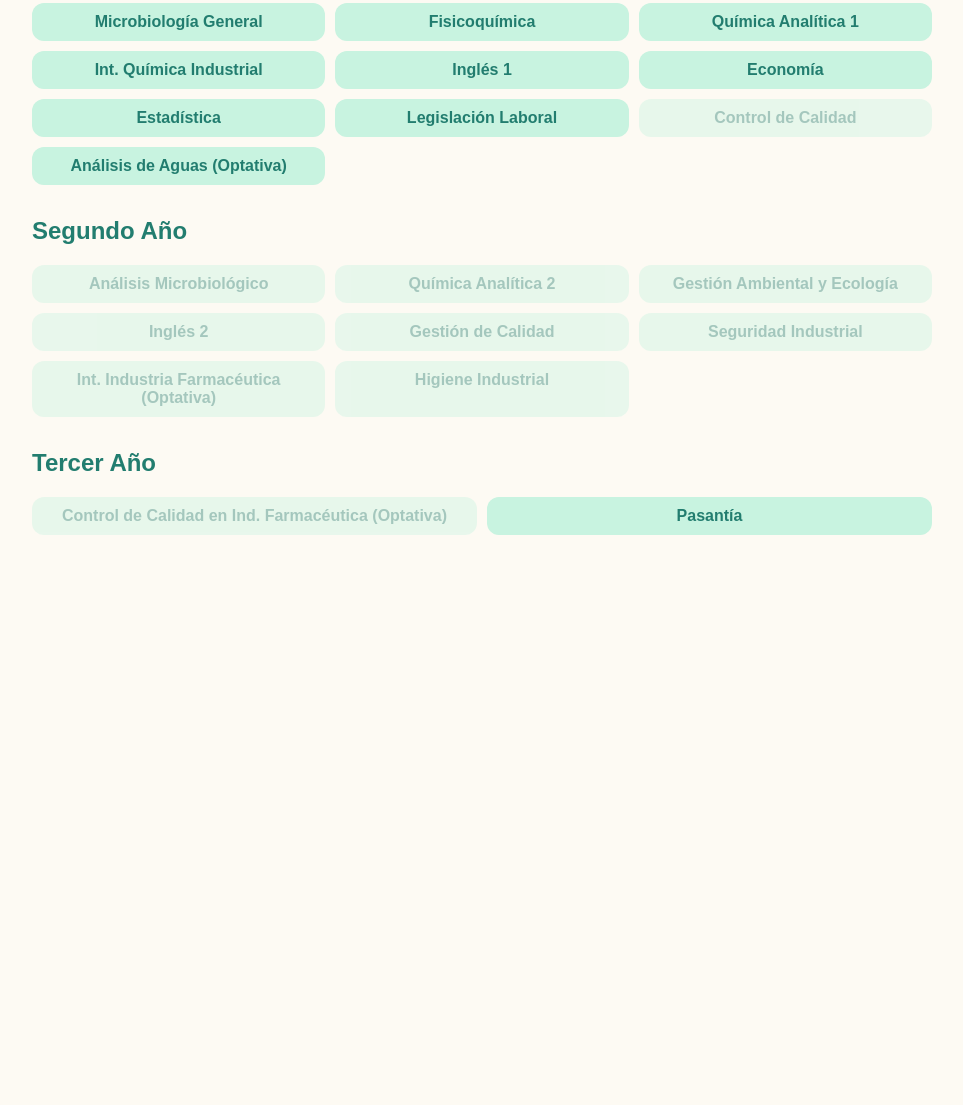
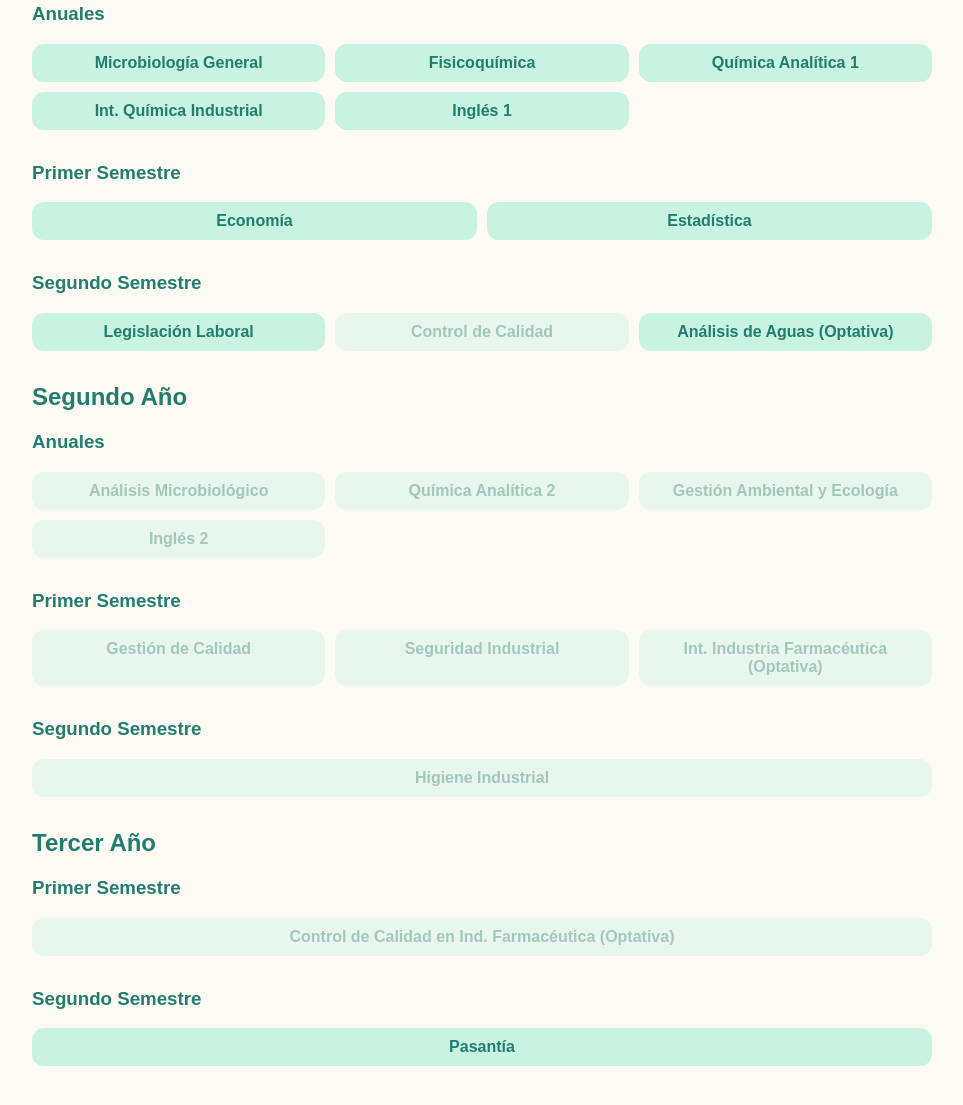
Before and after one commit to Agus1910/Tecnologo-Quimico, a plain HTML site: page index.html in a window 1280 px wide. Shown: the part 231-1336 px from the top of the page, without its empty margins (158-1121 px from the left). Before the commit the page ends 830 px from the top, so only its background shows below. Drawn offline with Linux system fonts and the light colour scheme.

Commit message:
Update index.html

```diff
--- a/index.html
+++ b/index.html
@@ -16,44 +16,67 @@
       </div>
     </div>
 
-    <!-- Primer Año -->
+    <!-- PRIMER AÑO -->
     <section>
       <h2>Primer Año</h2>
+      <h3>Anuales</h3>
       <div class="bloque">
         <div class="materia" data-creditos="13">Microbiología General</div>
         <div class="materia" data-creditos="18">Fisicoquímica</div>
         <div class="materia" data-creditos="23">Química Analítica 1</div>
         <div class="materia" data-creditos="15">Int. Química Industrial</div>
         <div class="materia" data-creditos="6">Inglés 1</div>
+      </div>
+
+      <h3>Primer Semestre</h3>
+      <div class="bloque">
         <div class="materia" data-creditos="3">Economía</div>
         <div class="materia" data-creditos="8">Estadística</div>
+      </div>
+
+      <h3>Segundo Semestre</h3>
+      <div class="bloque">
         <div class="materia" data-creditos="2">Legislación Laboral</div>
         <div class="materia" data-creditos="4" data-previas="Estadística">Control de Calidad</div>
         <div class="materia" data-creditos="5">Análisis de Aguas (Optativa)</div>
       </div>
     </section>
 
-    <!-- Segundo Año -->
+    <!-- SEGUNDO AÑO -->
     <section>
       <h2>Segundo Año</h2>
+      <h3>Anuales</h3>
       <div class="bloque">
         <div class="materia" data-creditos="20" data-previas="Microbiología General,Química Analítica 1">Análisis Microbiológico</div>
         <div class="materia" data-creditos="23" data-previas="Química Analítica 1,Estadística">Química Analítica 2</div>
         <div class="materia" data-creditos="6" data-previas="Int. Química Industrial">Gestión Ambiental y Ecología</div>
         <div class="materia" data-creditos="6" data-previas="Inglés 1">Inglés 2</div>
+      </div>
+
+      <h3>Primer Semestre</h3>
+      <div class="bloque">
         <div class="materia" data-creditos="4" data-previas="Control de Calidad">Gestión de Calidad</div>
         <div class="materia" data-creditos="4" data-previas="Int. Química Industrial">Seguridad Industrial</div>
         <div class="materia" data-creditos="5" data-previas="Microbiología General,Int. Química Industrial">Int. Industria Farmacéutica (Optativa)</div>
+      </div>
+
+      <h3>Segundo Semestre</h3>
+      <div class="bloque">
         <div class="materia" data-creditos="4" data-previas="Int. Química Industrial">Higiene Industrial</div>
       </div>
     </section>
 
-    <!-- Tercer Año -->
+    <!-- TERCER AÑO -->
     <section>
       <h2>Tercer Año</h2>
+      <h3>Primer Semestre</h3>
       <div class="bloque">
         <div class="materia" data-creditos="5" data-previas="Química Analítica 1,Química Analítica 2,Control de Calidad,Int. Industria Farmacéutica (Optativa)">Control de Calidad en Ind. Farmacéutica (Optativa)</div>
-        <div class="materia" data-creditos="16" data-previas="">Pasantía</div>
+      </div>
+
+      <h3>Segundo Semestre</h3>
+      <div class="bloque">
+        <div class="materia" data-creditos="16">Pasantía</div>
       </div>
     </section>
   </div>
```
